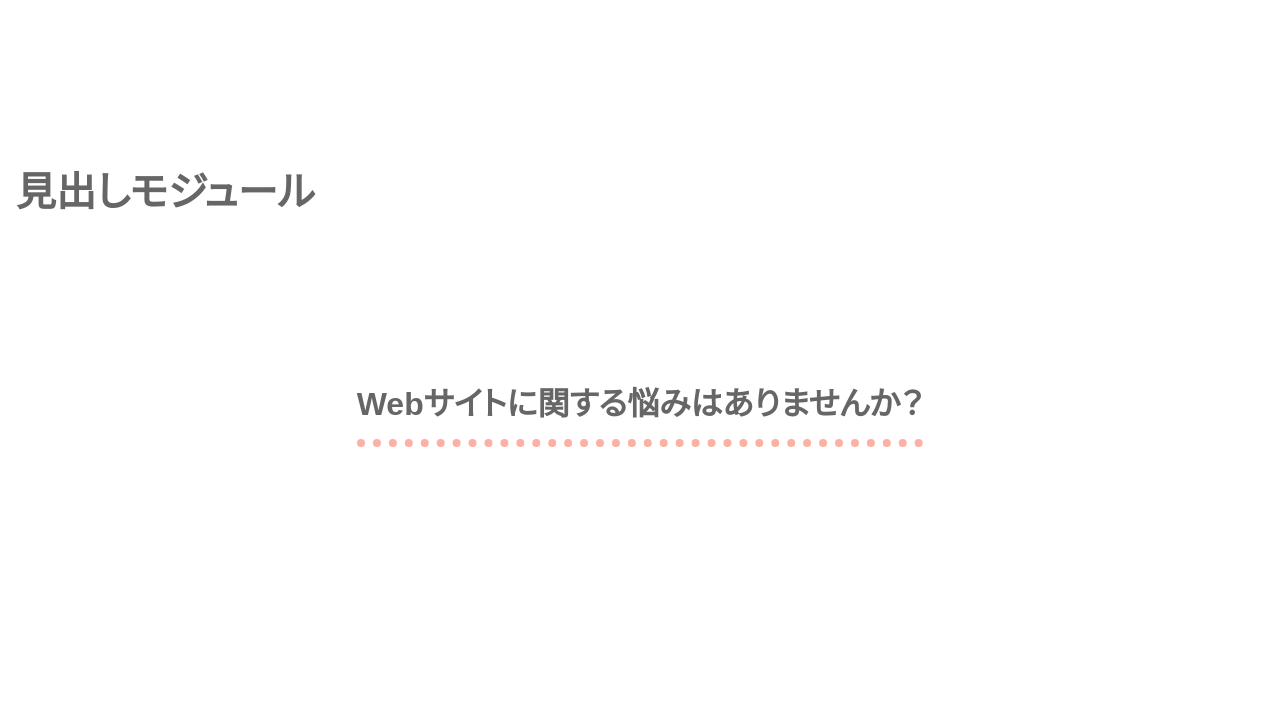
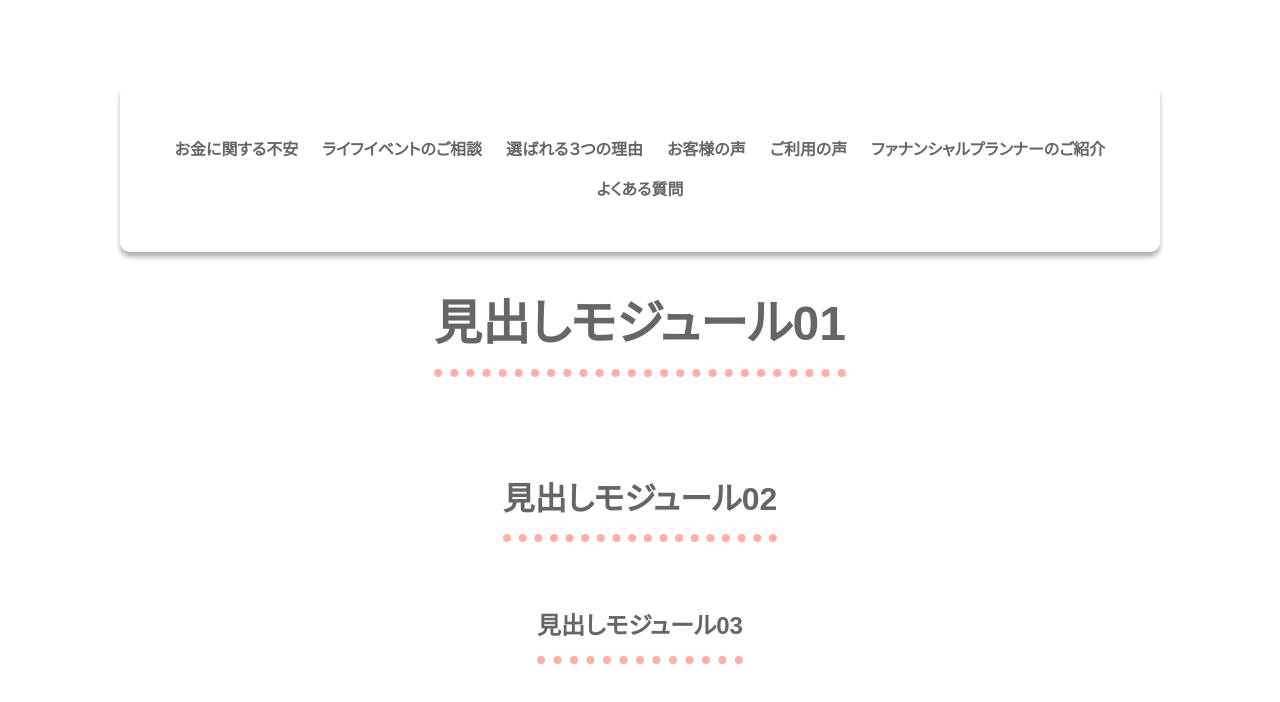
Before and after one commit to tomita-koki/ex, a website: page src/_mlc/module/heading.html in a window 1280 px wide. Drawn offline with Linux system fonts and the light colour scheme.

Commit message:
見出しモジュールh1~h3

```diff
--- a/_dev/scss/_mlc/module/_heading.scss
+++ b/_dev/scss/_mlc/module/_heading.scss
@@ -1,4 +1,21 @@
 @use '../../_foundation/' as *;
+
+.m-heading-01 {
+    margin: 0 auto 96px;
+
+    &__inner {
+        width: fit-content;
+        margin: 0 auto;
+    }
+
+    &__text {
+        color: var(--COLOR_FONT);
+        font-size: px-to-rem(48);
+        text-align: center;
+        padding-bottom: 15px;
+        border-bottom: 8px dotted var(--COLOR_BTN);
+    }
+}
 
 .m-heading-02 {
     margin: 0 auto 64px;
@@ -16,3 +33,20 @@
         border-bottom: 8px dotted var(--COLOR_BTN);
     }
 }
+
+.m-heading-03 {
+    margin: 0 auto 48px;
+
+    &__inner {
+        width: fit-content;
+        margin: 0 auto;
+    }
+
+    &__text {
+        color: var(--COLOR_FONT);
+        font-size: px-to-rem(24);
+        text-align: center;
+        padding-bottom: 15px;
+        border-bottom: 8px dotted var(--COLOR_BTN);
+    }
+}
--- a/src/_mlc/module/heading.html
+++ b/src/_mlc/module/heading.html
@@ -4,23 +4,50 @@
 <meta charset="UTF-8">
 <meta name="viewport" content="width=device-width, initial-scale=1.0">
 <link rel="stylesheet" href="/css/style.css">
-<script src="/js/main.js"></script>
+<script src="/js/main.js" defer></script>
 <title>見出しモジュール</title>
+<description></description>
 </head>
-<body>
-<div class="section-01">
-    <div class="section-01__inner">
-        <h1>見出しモジュール</h1>
-    </div><!-- /.section__inner -->
-</div><!-- /.section-01 -->
-<div class="section-01">
-    <div class="section-01__inner">
-        <div class="m-heading-02">
-            <div class="m-heading-02__inner">
-                <h2 class="m-heading-02__text">Webサイトに関する悩みはありませんか？</h2>
-            </div>
-        </div><!-- /.m-heading-02 -->
-    </div><!-- /.section__inner -->
-</div><!-- /.section-01 -->
+<body class="body">
+<header class="kokiHeader">
+    <div class="hamburger" id="hamburger">
+        <button class="hamburger__btn" id="hamburger__btn">
+            <div class="hamburger__line"></div>
+        </button>
+        <div class="hamburger__caption">メニュー</div>
+    </div>
+    <div class="kokiHeader__inner">
+        <ul class="kokiHeader__nav">
+            <li class="kokiHeader__item"><a href="" class="kokiHeader__text">お金に関する不安</a></li>
+            <li class="kokiHeader__item"><a href="" class="kokiHeader__text">ライフイベントのご相談</a></li>
+            <li class="kokiHeader__item"><a href="" class="kokiHeader__text">選ばれる３つの理由</a></li>
+            <li class="kokiHeader__item"><a href="" class="kokiHeader__text">お客様の声</a></li>
+            <li class="kokiHeader__item"><a href="" class="kokiHeader__text">ご利用の声</a></li>
+            <li class="kokiHeader__item"><a href="" class="kokiHeader__text">ファナンシャルプランナーのご紹介</a></li>
+            <li class="kokiHeader__item"><a href="" class="kokiHeader__text">よくある質問</a></li>
+        </ul>
+    </div>
+    <div class="background"></div>
+</header>
+<main class="main">
+    <div class="container">
+            <div class="m-heading-01">
+                <div class="m-heading-01__inner">
+                    <h2 class="m-heading-01__text">見出しモジュール01</h2>
+                </div>
+            </div><!-- /.m-heading-01 -->
+            <div class="m-heading-02">
+                <div class="m-heading-02__inner">
+                    <h2 class="m-heading-02__text">見出しモジュール02</h2>
+                </div>
+            </div><!-- /.m-heading-02 -->
+            <div class="m-heading-03">
+                <div class="m-heading-03__inner">
+                    <h2 class="m-heading-03__text">見出しモジュール03</h2>
+                </div>
+            </div><!-- /.m-heading-03 -->
+    </div><!-- /.container -->
+</main>
+<footer></footer>
 </body>
 </html>
```
Also changed, not shown: src/css/style.css.
